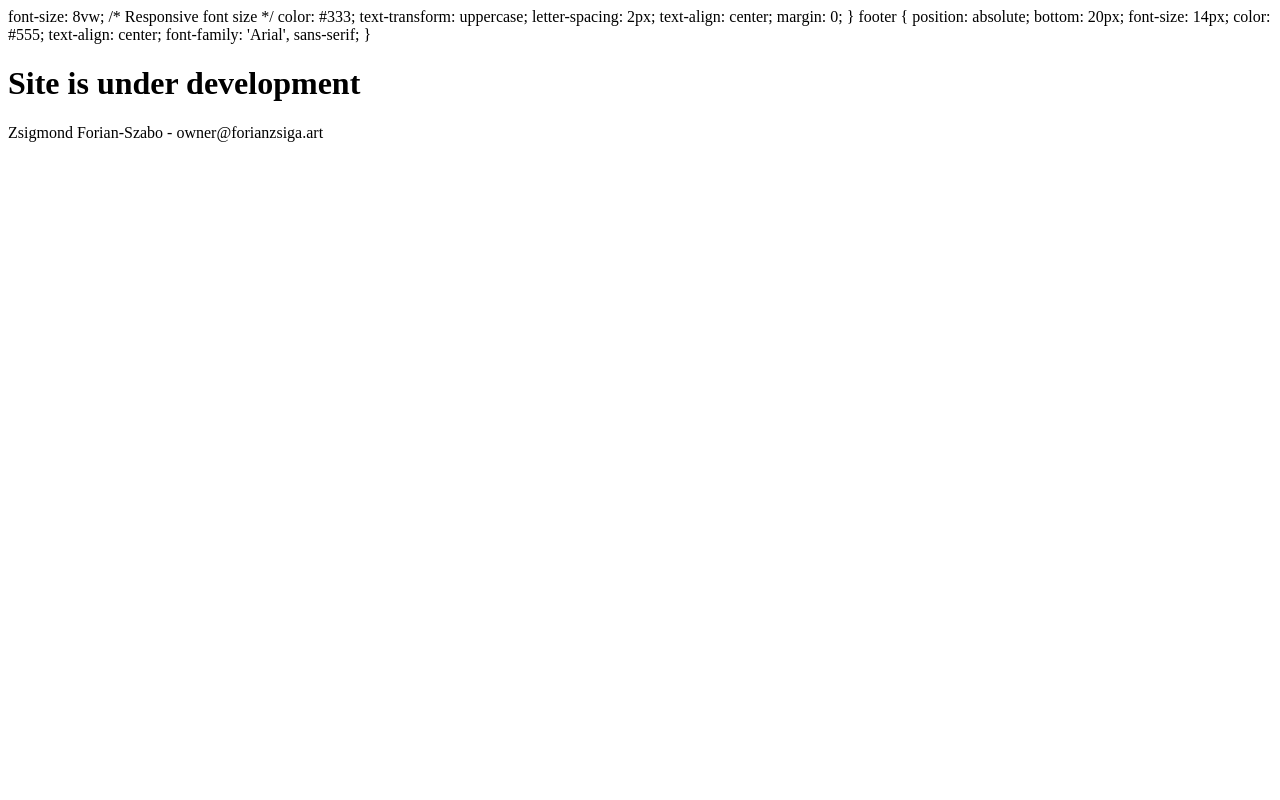
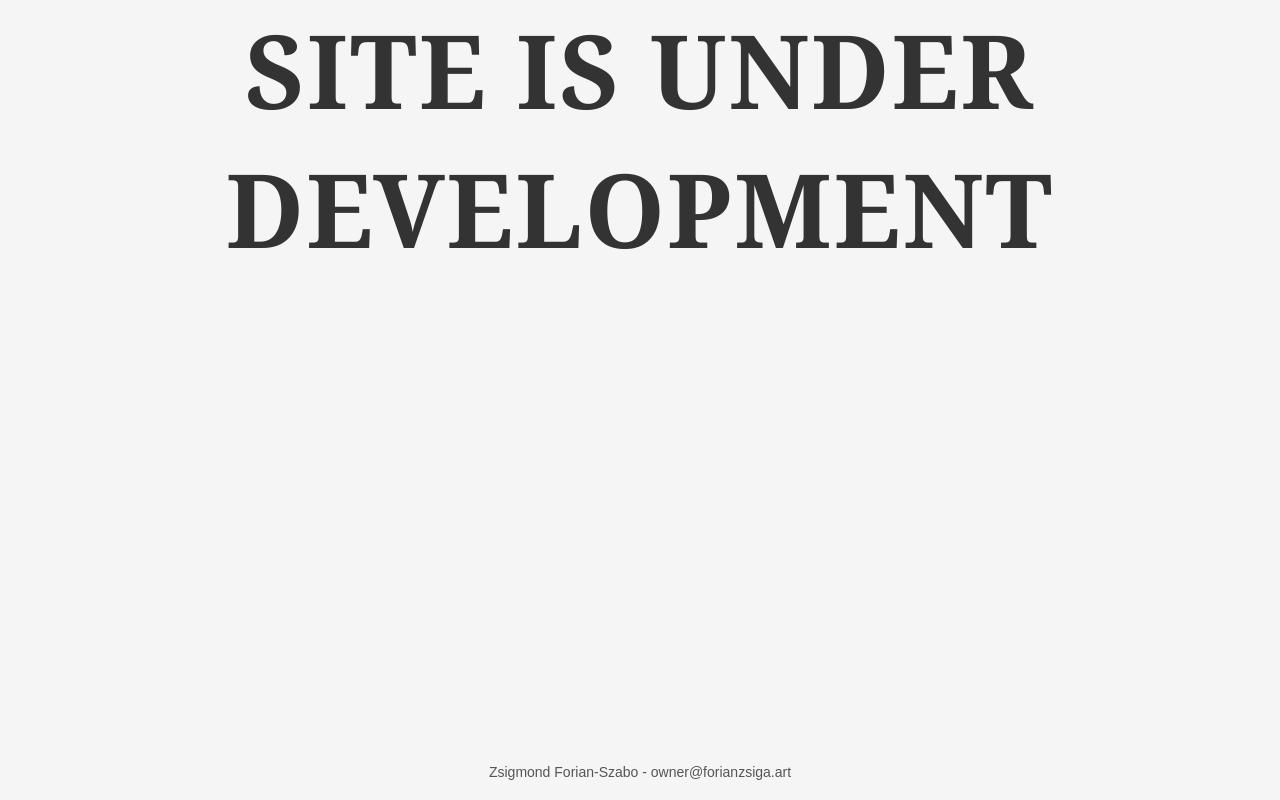
Before and after one commit to forianzsiga/site, a plain HTML site: page index.html in a window 1280 px wide. Drawn offline with Linux system fonts and the light colour scheme.

Commit message:
Update index.html

```diff
--- a/index.html
+++ b/index.html
@@ -1,3 +1,23 @@
+<!DOCTYPE html>
+<html lang="en">
+<head>
+    <meta charset="UTF-8">
+    <meta name="viewport" content="width=device-width, initial-scale=1.0">
+    <meta http-equiv="X-UA-Compatible" content="ie=edge">
+    <title>Under Development</title>
+    <style>
+        body {
+            margin: 0;
+            padding: 0;
+            height: 100%;
+            display: flex;
+            flex-direction: column;
+            justify-content: center;
+            align-items: center;
+            background-color: #f5f5f5;
+            font-family: 'Georgia', serif;
+        }
+        h1 {
             font-size: 8vw; /* Responsive font size */
             color: #333;
             text-transform: uppercase;
```
